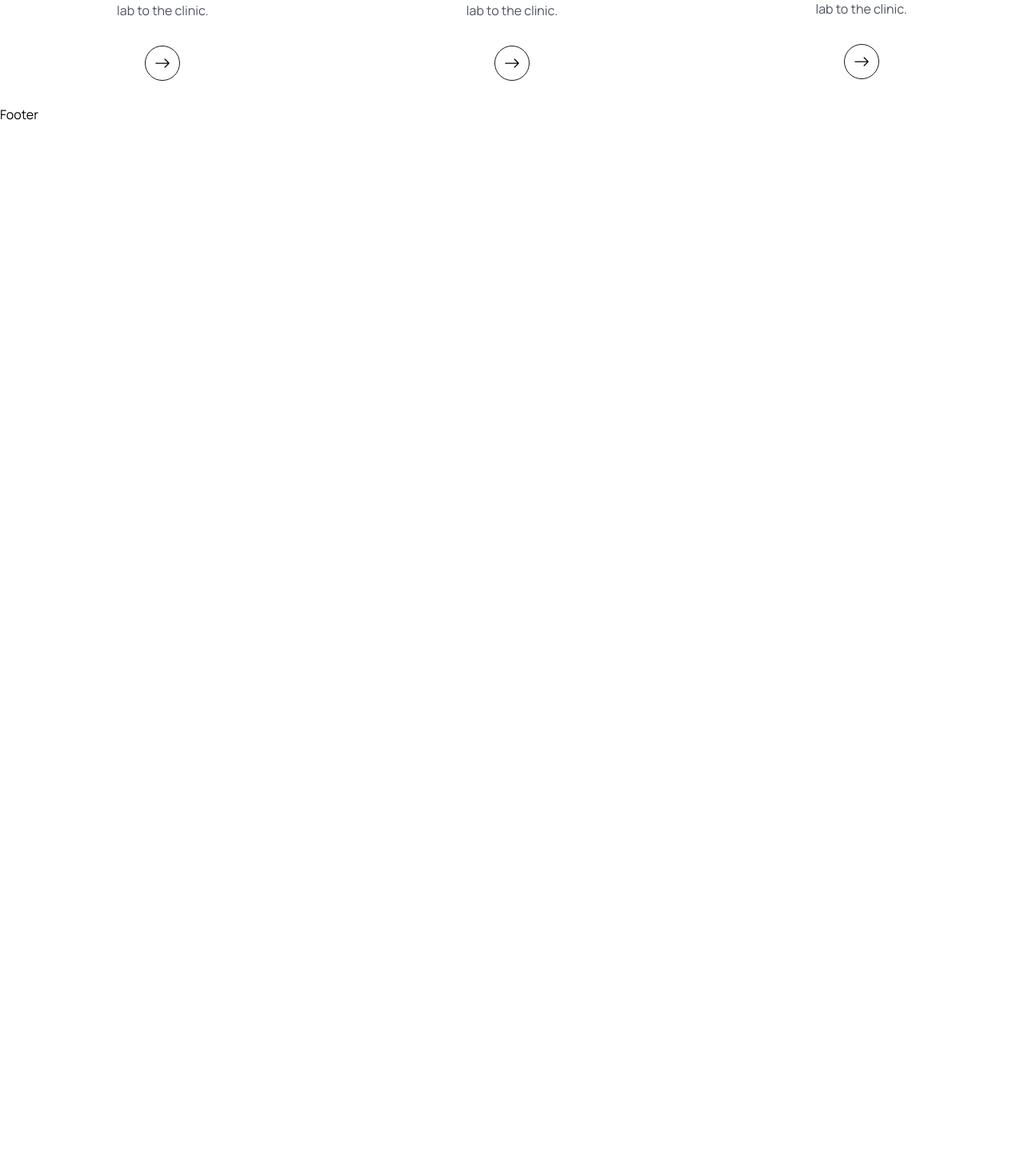
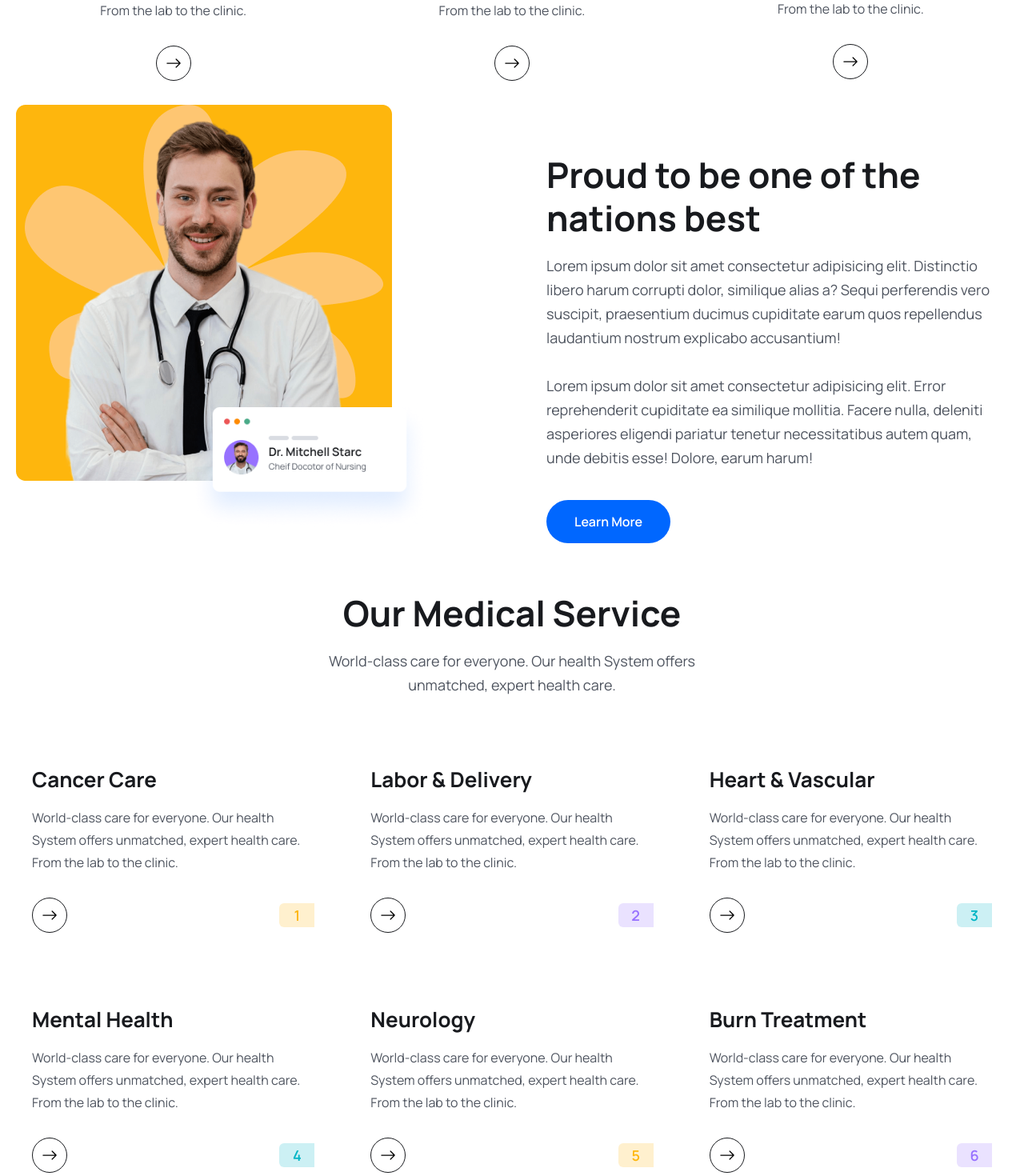
Before and after one commit to rajon38/Doctors_Project, a React (Vite) app in the folder frontend/: page / in a window 1280 px wide. Shown: the part 1320-2790 px from the top of the page at 80% size. Before the commit the page ends 1475 px from the top, so only its background shows below. Built offline with nearby package versions, Linux system fonts and the light colour scheme.

Commit message:
frontend second update

```diff
--- /dev/null
+++ b/frontend/src/components/About/About.jsx
@@ -0,0 +1,35 @@
+import React from 'react'
+import aboutImg from "../../assets/images/about.png";
+import aboutCardImg from "../../assets/images/about-card.png"
+import { Link } from 'react-router-dom';
+
+const About = () => {
+  return (
+    <div className="container">
+        <div className="flex justify-between gap-[50px] lg:gap-[130px] xl:gap-0 flex-col lg:flex-row">
+            {/* =========about img========= */}
+            <div className="relative w-3/4 lg:w-1/2 xl:w-[770px] z-10 order-2 lg:order-1">
+                <img src={aboutImg} alt='aboutImg'/>
+                <div className="absolute z-20 bottom-4 w-[200px] md:w-[300px] right-[-30%] md:right-[-7%] lg:right-[22%]">
+                    <img src={aboutCardImg} alt='aboutCardImg'/>
+                </div>
+            </div>
+
+            {/* ========about content========= */}
+
+            <div className="w-full lg:w-1/2 xl:w-[670px] order-1 lg:order-2">
+                <h2 className="heading">Proud to be one of the nations best</h2>
+                <p className="text_para">Lorem ipsum dolor sit amet consectetur adipisicing elit. Distinctio libero harum corrupti dolor, similique alias a? Sequi perferendis vero suscipit, praesentium ducimus cupiditate earum quos repellendus laudantium nostrum explicabo accusantium!</p>
+
+                <p className="text_para mt-[30px]">Lorem ipsum dolor sit amet consectetur adipisicing elit. Error reprehenderit cupiditate ea similique mollitia. Facere nulla, deleniti asperiores eligendi pariatur tenetur necessitatibus autem quam, unde debitis esse! Dolore, earum harum!</p>
+
+                <Link to="/">
+                    <button className="btn">Learn More</button>
+                </Link>
+            </div>
+        </div>
+    </div>
+  )
+}
+
+export default About
--- /dev/null
+++ b/frontend/src/components/Services/ServiceCard.jsx
@@ -0,0 +1,25 @@
+import { Link } from 'react-router-dom';
+import {BsArrowRight} from 'react-icons/bs'
+
+const ServiceCard = ({item, index}) => {
+    const {name, desc, bgColor, textColor} = item;
+  return (
+    <div className="py-[30px] px-3 lg:px-5">
+        <h2 className="text-[26px] leading-9 text-headingColor font-[700]">{name}</h2>
+        <p className="text-[16px] leading-7 font-[400] text-textColor mt-4">
+            {desc}
+        </p>
+
+        <div className="flex items-center justify-between mt-[30px]">
+            <Link to='/doctors' className='w-[44px] h-[44px] rounded-full border border-solid border-[#181A1E] flex items-center justify-center group hover:bg-primaryColor hover:border-none'>
+                <BsArrowRight className='group-hover:text-white w-6 h-5'/>
+            </Link>
+            <span className='w-[44px] flex items-center justify-center text-[18px] leading-[30px] font-[600]' style={{background: `${bgColor}`, color: `${textColor}`, borderRadius: "6px 0 0 6px"}}>
+                {index + 1}
+            </span>
+        </div>
+    </div>
+  )
+}
+
+export default ServiceCard
--- /dev/null
+++ b/frontend/src/components/Services/ServiceList.jsx
@@ -0,0 +1,16 @@
+import React from 'react'
+
+import {services} from '../../assets/data/services';
+import ServiceCard from './ServiceCard';
+
+const ServiceList = () => {
+  return (
+    <div className="grid grid-cols-1 md:grid-cols-2 lg:grid-cols-3 gap-5 lg:gap-[30px] mt-[30px] lg:mt-[55px]">
+        {services.map((item, index) => (
+            <ServiceCard item={item} index={index} key={index}/>
+        ))}
+    </div>
+  )
+}
+
+export default ServiceList
--- a/frontend/src/index.css
+++ b/frontend/src/index.css
@@ -12,7 +12,7 @@
     }
 
     .heading{
-        @apply text-[44px] leading-[54px] font-[700] text-headingColor
+        @apply text-[44px] leading-[54px] font-[700] text-headingColor pt-[60px]
     }
 
     .text_para{
--- a/frontend/src/pages/Home.jsx
+++ b/frontend/src/pages/Home.jsx
@@ -6,8 +6,13 @@ import heroImg03 from "../assets/images/hero-img03.png";
 import icon01 from '../assets/images/icon01.png';
 import icon02 from '../assets/images/icon02.png';
 import icon03 from '../assets/images/icon03.png';
+import featureImg from '../assets/images/feature-img.png';
+import videoIcon from '../assets/images/video-icon.png';
+import avatarIcon from '../assets/images/avatar-icon.png';
 import { Link } from 'react-router-dom';
 import {BsArrowRight} from 'react-icons/bs'
+import About from '../components/About/About';
+import ServiceList from '../components/Services/ServiceList';
 
 const Home = () => {
   return (
@@ -73,7 +78,7 @@ const Home = () => {
         </section>
         {/* ===========Hero Section end=========== */}
 
-        <section className='pt-[60px] 2xl:h-[800px]'>
+        <section>
           <div className='container'>
             <div className='lg:w-[470px] mx-auto'>
               <h2 className='heading text-center'>
@@ -84,9 +89,8 @@ const Home = () => {
                 expert health care.
               </p>
             </div>
-          </div>
 
-          <div className='grid grid-cols-1 md:grid-cols-2 lg:grid-cols-3 gap-5 lg:gap-[30px] mt-[30px] lg:mt-[55px]'>
+            <div className='grid grid-cols-1 md:grid-cols-2 lg:grid-cols-3 gap-5 lg:gap-[30px] mt-[30px] lg:mt-[55px]'>
 
             <div className='py-[30px] px-5'>
               <div className='flex items-center justify-center'>
@@ -146,10 +150,88 @@ const Home = () => {
             </div>
 
           </div>
+          </div>
+
+
         </section>
 
-        {/* ===========About Section =========== */}
-        {/* ===========About Section End=========== */}
+        <About/>
+
+        {/* ========services section========= */}
+        <section>
+          <div className="container">
+            <div className="xl:w-[470px] mx-auto">
+              <h2 className='heading text-center'>Our Medical Service</h2>
+              <p className="text_para text-center">
+                World-class care for everyone. Our health System offers unmatched, expert health care.
+              </p>
+            </div>
+
+            <ServiceList/>
+          </div>
+        </section>
+        {/* ========services section end========= */}
+
+        {/* ========feature section======== */}
+        <section>
+          <div className="container">
+            <div className="flex items-center justify-between flex-col lg:flex-row">
+              {/* ========feature content======== */}
+              <div className="xl:w-[670px]">
+                <h2 className="heading">
+                  Get virtual treatment <br/> anytime.
+                </h2>
+
+                <ul className='pl-4'>
+                  <li className='text_para'>
+                    1. Schedule the appointment directly.
+                  </li>
+                  <li className='text_para'>
+                    2. Search for your physician here, and contact their office.
+                  </li>
+                  <li className='text_para'>
+                    3. View our physicians who are accepting new patients, use the online scheduling tool to selet an appointment time.
+                  </li>
+                </ul>
+                <Link><button className='btn'>Learn More</button></Link>
+              </div>
+
+              {/* ========feature img========= */}
+              <div className="relative z-10 xl:w-[770px] flex justify-end mt-[50px] lg:mt-0">
+                <img src={featureImg} className='w-3/4' alt='featureImg'/>
+
+                <div className="w-[150px] lg:w-[248px] bg-purple-100 absolute bottom-[50px] left-0 md:bottom-[100px] md:left-5 z-20 p-2 pb-3 lg:pt-4 lg:px-4 lg:pb-[26px] rounded-[10px]">
+
+                  <div className="flex items-center justify-between">
+                    <div className="flex items-center gap-[6px] lg:gap-3">
+                      <p className="text-[10px] leading-[10px] lg:text-[14px] lg:leading-5 text-headingColor font-[600]">
+                        Tue,24
+                      </p>
+                      <p className="text-[10px] leading-[10px] lg:text-[14px] lg:leading-5 text-textColor font-[400]">
+                        10:00AM
+                      </p>
+                    </div>
+                    <span className="w-5 h--5 lg:w-[34px] lg:h-[34px] flex items-center justify-center bg-yellowColor rounded py-1 px-[6px] lg:py-3 lg:px-[9px]">
+                      <img src={videoIcon} alt='videoIcon'/>
+                    </span>
+                  </div>
+
+                  <div className="w-[65px] lg:w-[96px] bg-[#CCF0F3] py-1 px-2 lg:py-[6px] lg:px-[10px] text-[8px] leading-[8px] lg:text-[12px] lg:leading-4 text-irisBlueColor font-[500] mt-2 lg:mt-4 rounded-full">
+                    Consultation
+                  </div>
+
+                  <div className="flex items-center gap-[6px] lg:gap-[10px] mt-2 lg:mt-[18px]">
+                    <img src={avatarIcon} alt='avatarIcon'/>
+                    <h4 className="text-[10px] leading-3 lg:text-[16px] lg:leading-[22px] font-[700] text-headingColor">
+                      Rashedul Islam
+                      </h4>
+                  </div>
+                </div>
+              </div>
+            </div>
+          </div>
+        </section>
+        {/* ========feature section end======== */}
     </>
   )
 }
```
